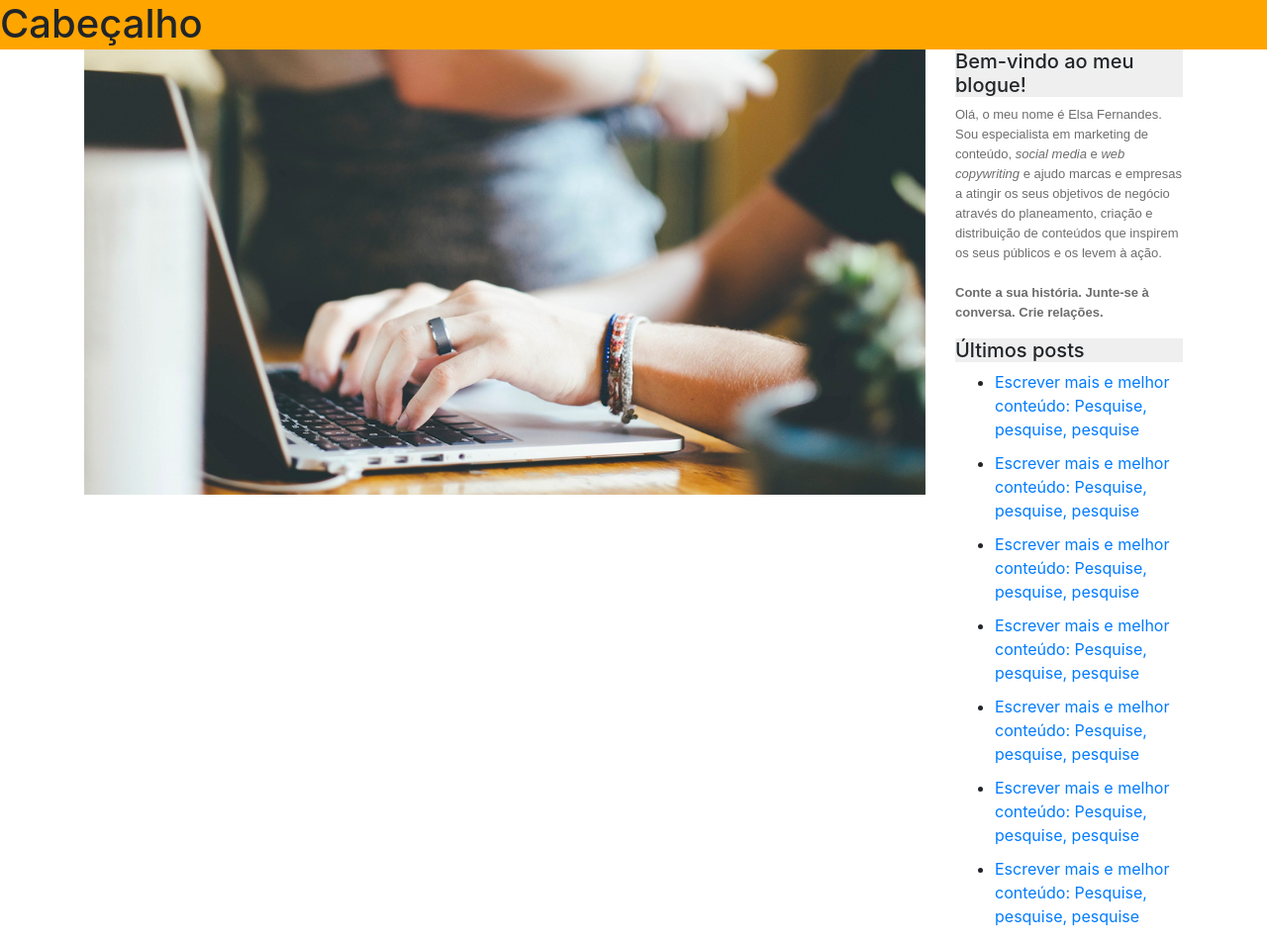
After one commit to luishenriquemildenberg/Php-System, a PHP site: page /sobre.php in a window 1280 px wide. The commit adds this page. Shown: the whole page at 99% size. Run offline with PHP 8.4, Linux system fonts and the light colour scheme.

Commit message:
adição pág sobre.php

```diff
--- a/css/style.css
+++ b/css/style.css
@@ -30,11 +30,26 @@ text-shadow:0px 0px 5px #c850c0;
     margin-top: -15px;
 }
 
-/* .menu li  ul{
-    position:absolute;
-    top:25px;
-    left:0;
-    background-color:#fff;
-    display:none;
+.cabecalho{
+    width: 100%;
+    height: 50px;
+    background-color: orange;
+}
 
-    } */
+ h5 {
+    margin-bottom: 19px;
+    font-size: 15px;
+    background-color: #efefef;
+}
+
+p {
+    color: #6e6d6d;
+    font-family: 'Raleway', sans-serif;
+    font-size: 13px;
+    line-height: 20px;
+    font-weight: 400;
+}
+li {
+    margin: 0 0 10px;
+    padding: 0;
+}
--- /dev/null
+++ b/sobre.php
@@ -0,0 +1,64 @@
+<html>
+
+<head>
+    <meta charset="utf-8" />
+    <title>Sobre nós</title>
+    <link rel="stylesheet" type="text/css" href="css/style.css" />
+</head>
+
+<body>
+    <div class="cabecalho">
+        <h1> Cabeçalho </h1>
+    </div>
+    <div class="container">
+        <div class="row">
+            <div class="col">
+                <img src="img/sobre.jpg" width="850" height="450">
+            </div>
+            <div class="col">
+                <div class="aside.sidebar ">
+                    <div id="text-6">
+                        <h5>Bem-vindo ao meu blogue!</h5>
+                        <p>Olá, o meu nome é Elsa Fernandes. Sou especialista em marketing de conteúdo, <i>social media</i> e <i>web copywriting</i> e ajudo marcas e empresas a atingir os seus objetivos de negócio através do planeamento, criação e distribuição de conteúdos que inspirem os seus públicos e os levem à ação.<br>
+                            <br>
+                            <b>Conte a sua história. Junte-se à conversa. Crie relações.</b></p>
+
+                        <h5>Últimos posts</h5>
+                        <ul>
+                            <li>
+                                <a href="https://www.elsafernandes.com/escrever-mais-e-melhor-conteudo-pesquise-pesquise-pesquise/">Escrever mais e melhor conteúdo: Pesquise, pesquise, pesquise</a>
+                            </li>
+                            <li>
+                                <a href="https://www.elsafernandes.com/escrever-mais-e-melhor-conteudo-pesquise-pesquise-pesquise/">Escrever mais e melhor conteúdo: Pesquise, pesquise, pesquise</a>
+                            </li>
+                            <li>
+                                <a href="https://www.elsafernandes.com/escrever-mais-e-melhor-conteudo-pesquise-pesquise-pesquise/">Escrever mais e melhor conteúdo: Pesquise, pesquise, pesquise</a>
+                            </li>
+                            <li>
+                                <a href="https://www.elsafernandes.com/escrever-mais-e-melhor-conteudo-pesquise-pesquise-pesquise/">Escrever mais e melhor conteúdo: Pesquise, pesquise, pesquise</a>
+                            </li>
+                            <li>
+                                <a href="https://www.elsafernandes.com/escrever-mais-e-melhor-conteudo-pesquise-pesquise-pesquise/">Escrever mais e melhor conteúdo: Pesquise, pesquise, pesquise</a>
+                            </li>
+                            <li>
+                                <a href="https://www.elsafernandes.com/escrever-mais-e-melhor-conteudo-pesquise-pesquise-pesquise/">Escrever mais e melhor conteúdo: Pesquise, pesquise, pesquise</a>
+                            </li>
+                            <li>
+                                <a href="https://www.elsafernandes.com/escrever-mais-e-melhor-conteudo-pesquise-pesquise-pesquise/">Escrever mais e melhor conteúdo: Pesquise, pesquise, pesquise</a>
+                            </li>
+                        </ul>
+                    </div>
+                </div>
+            </div>
+        </div>
+
+
+
+
+</body>
+<script src="https://code.jquery.com/jquery-3.3.1.slim.min.js" integrity="sha384-q8i/X+965DzO0rT7abK41JStQIAqVgRVzpbzo5smXKp4YfRvH+8abtTE1Pi6jizo" crossorigin="anonymous"></script>
+<script src="https://cdnjs.cloudflare.com/ajax/libs/popper.js/1.14.3/umd/popper.min.js" integrity="sha384-ZMP7rVo3mIykV+2+9J3UJ46jBk0WLaUAdn689aCwoqbBJiSnjAK/l8WvCWPIPm49" crossorigin="anonymous"></script>
+<link rel="stylesheet" href="https://stackpath.bootstrapcdn.com/bootstrap/4.1.3/css/bootstrap.min.css" integrity="sha384-MCw98/SFnGE8fJT3GXwEOngsV7Zt27NXFoaoApmYm81iuXoPkFOJwJ8ERdknLPMO" crossorigin="anonymous">
+<script src="https://stackpath.bootstrapcdn.com/bootstrap/4.1.3/js/bootstrap.min.js" integrity="sha384-ChfqqxuZUCnJSK3+MXmPNIyE6ZbWh2IMqE241rYiqJxyMiZ6OW/JmZQ5stwEULTy" crossorigin="anonymous"></script>
+
+</html>
--- a/view/home.php
+++ b/view/home.php
@@ -15,7 +15,7 @@
     <ul class="menu">
       <a class="btn btn-light" href="../select.php" role="button">Usuários</a>
       <a class="btn btn-light" href="../contato.php" role="button">Contato</a>
-      <a class="btn btn-light" href="#" role="button">Sobre-nos</a>
+      <a class="btn btn-light" href="../sobre.php" role="button">Sobre-nos</a>
       <a class="btn btn-light" href="../teste.php" role="button">link</a>
       <a class="btn btn-light" href="../index.html" role="button">Sair</a>
     </ul>
```
Also changed, not shown: img/sobre.jpg (added).
